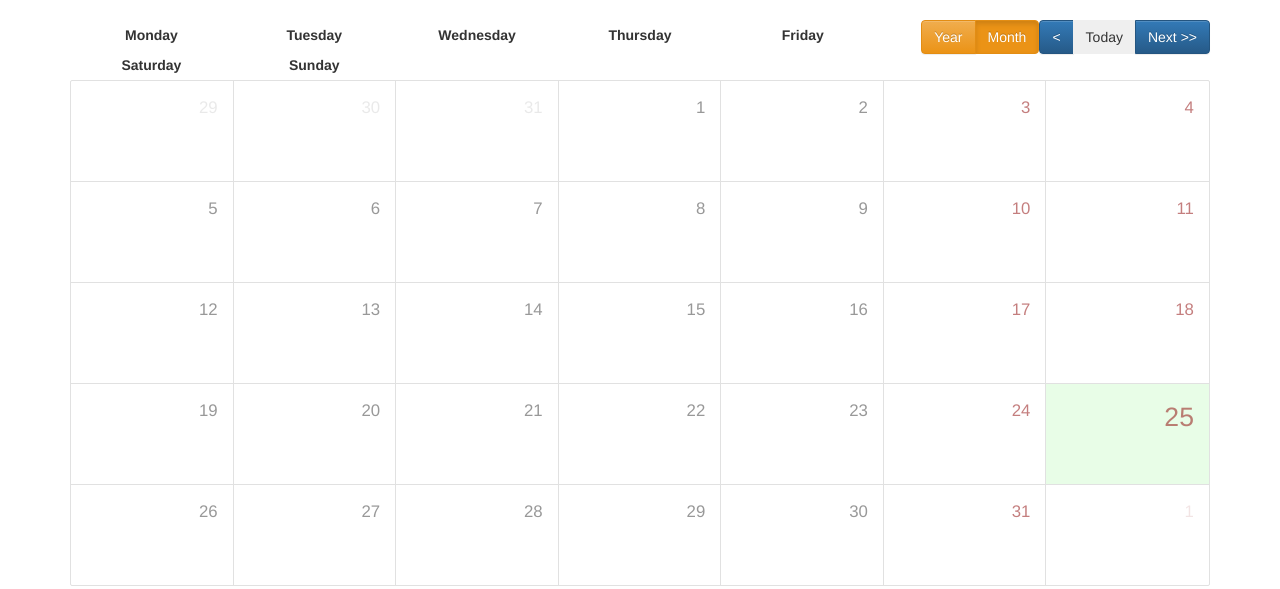
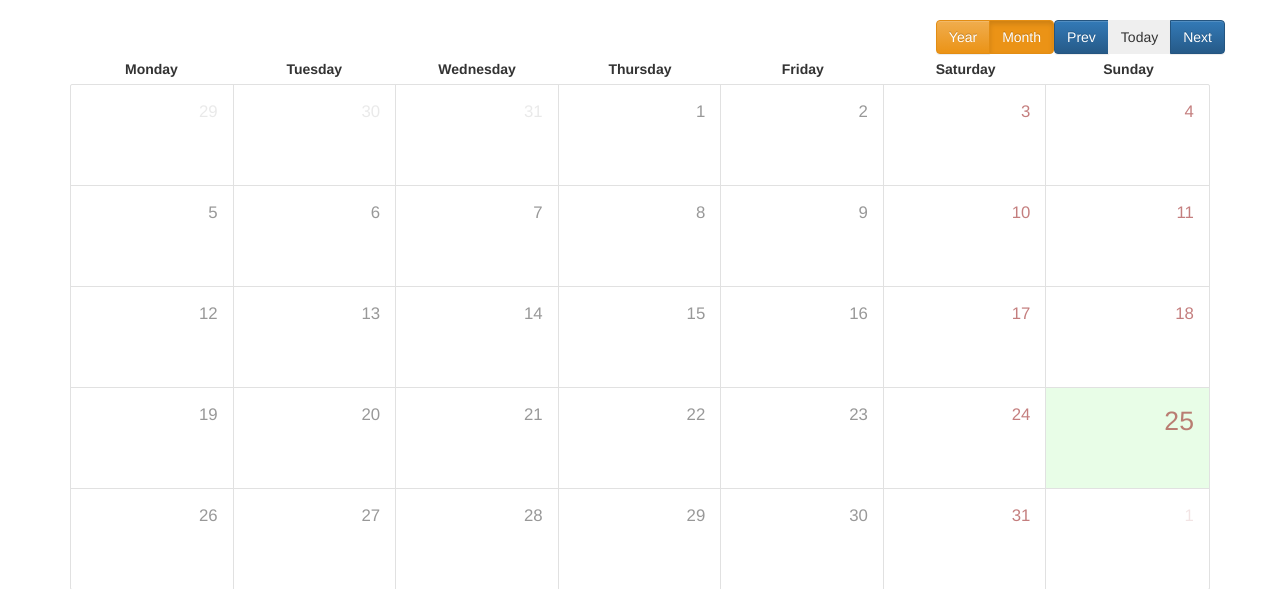
Before and after one commit to sandlbn/django-bootstrap-calendar, a Django app: template django_bootstrap_calendar/templates/calendar.html in a window 1280 px wide. Shown: the part 52-641 px from the top of the page. Run offline with Django 3.2, Linux system fonts and the light colour scheme; the template is opened without the code that fills it, so the values that code supplies are empty; some libraries are stand-ins or nearby versions.

```diff
--- a/django_bootstrap_calendar/templates/partial/calendar_controls.html
+++ b/django_bootstrap_calendar/templates/partial/calendar_controls.html
@@ -1,10 +1,10 @@
 {% load i18n %}
 
-<div class="">
+<div class="row">
     <div class="btn-group {{ css_classes }}">
-        <button class="btn btn-primary" data-calendar-nav="prev"><<{% trans 'Prev' %}<</button>
+        <button class="btn btn-primary" data-calendar-nav="prev"> {% trans 'Prev' %} </button>
         <button class="btn" data-calendar-nav="today">Today </button>
-        <button class="btn btn-primary" data-calendar-nav="next">{% trans 'Next' %} >></button>
+        <button class="btn btn-primary" data-calendar-nav="next">{% trans 'Next' %}</button>
     </div>
     <div class="btn-group {{ css_classes }}">
         <button class="btn btn-warning" data-calendar-view="year">{% trans 'Year' %}</button>
```
Also changed, not shown: django_bootstrap_calendar/locale/en/LC_MESSAGES/django.po (added), django_bootstrap_calendar/locale/es/LC_MESSAGES/django.po (added), django_bootstrap_calendar/locale/pl/LC_MESSAGES/django.po (added), screenshot.png (added), 1 other file.
